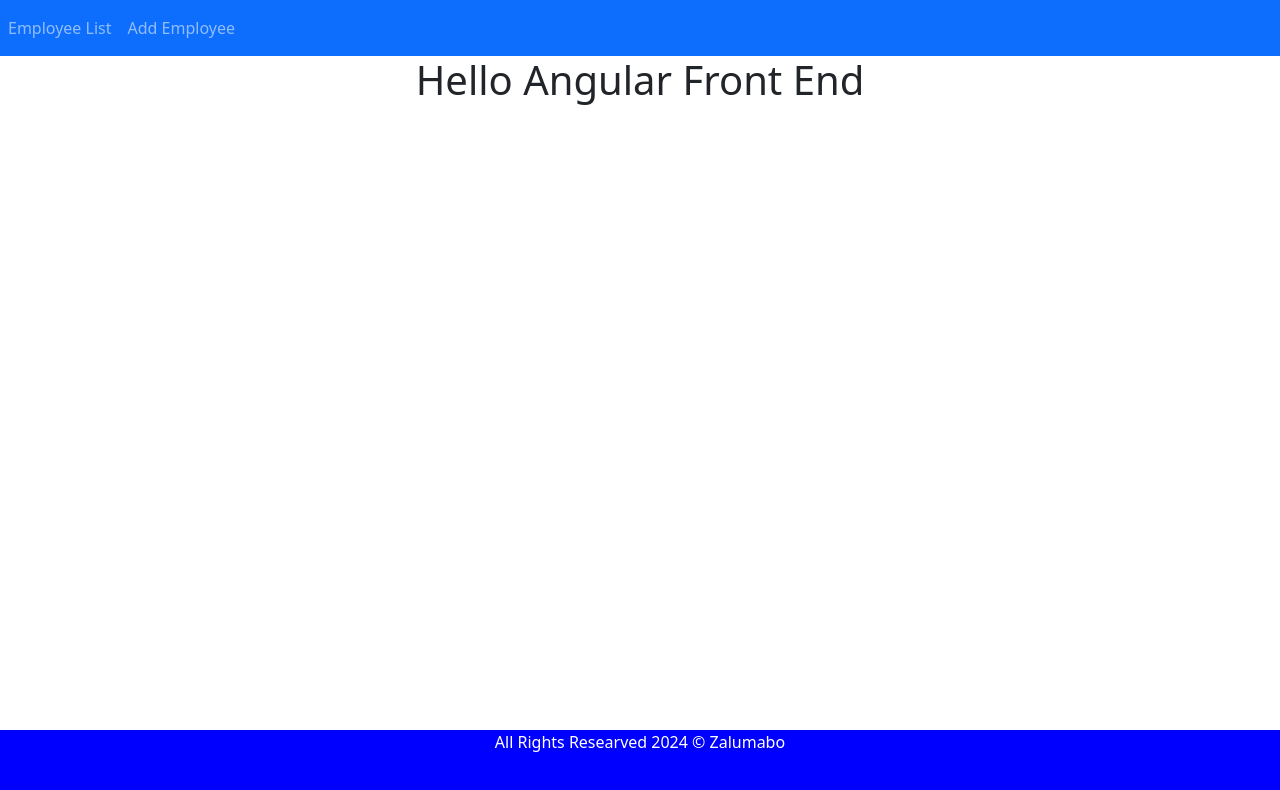
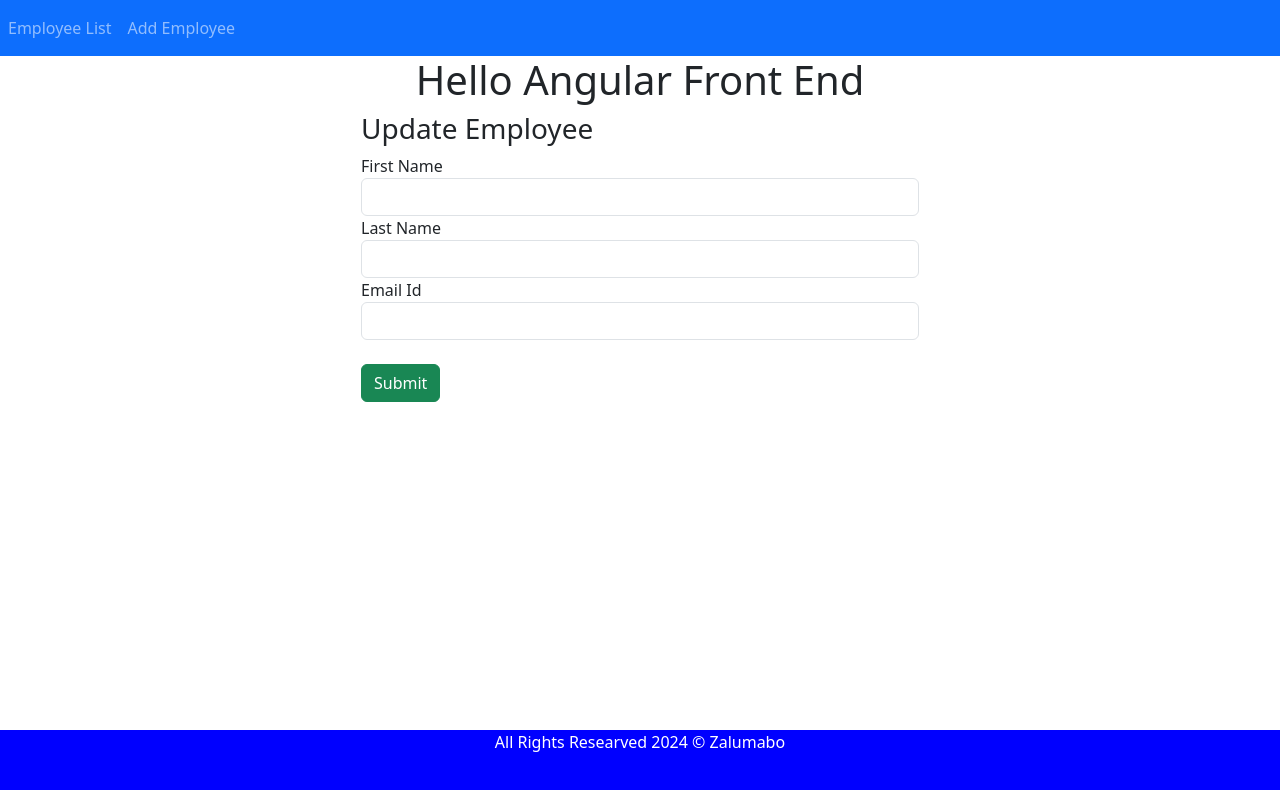
Before and after one commit to Lungsta/hello-angular-frontend, an Angular app: page /update-employee/1 in a window 1280 px wide. Before the commit this address led to /. Shown: the top 790 px of the page. Built offline with nearby package versions, Linux system fonts and the light colour scheme; no server answers.

Commit message:
Implemented employee updates

```diff
--- a/src/app/app.module.ts
+++ b/src/app/app.module.ts
@@ -6,13 +6,15 @@
 import { CreateEmployeeComponent } from "./create-employee/create-employee.component";
 import { FormsModule } from "@angular/forms";
 import { NgModel } from "@angular/forms";
+import { UpdateEmployeeComponent } from "./update-employee/update-employee.component";
 
 
 @NgModule({
     declarations: [
         AppComponent,
         EmployeeListComponent,
-        CreateEmployeeComponent
+        CreateEmployeeComponent,
+        UpdateEmployeeComponent
     ],
     imports: [
         BrowserModule,
--- a/src/app/app.routes.ts
+++ b/src/app/app.routes.ts
@@ -2,10 +2,12 @@
 import { Routes, RouterModule } from '@angular/router';
 import { EmployeeListComponent } from './employee-list/employee-list.component';
 import { CreateEmployeeComponent } from './create-employee/create-employee.component';
+import { UpdateEmployeeComponent } from './update-employee/update-employee.component';
 
 export const routes:  Routes = [
     {path: 'employees', component: EmployeeListComponent},
     {path: 'create-employee', component: CreateEmployeeComponent},
+    {path: 'update-employee/:id', component: UpdateEmployeeComponent},
     {path: '', redirectTo: 'employees', pathMatch: 'full'}
   ];
 
--- a/src/app/create-employee/create-employee.component.ts
+++ b/src/app/create-employee/create-employee.component.ts
@@ -3,7 +3,7 @@
 import { FormsModule } from '@angular/forms';
 import { EmployeeService } from '../employee.service';
 import { error } from 'console';
-import { HttpClientModule, HttpClient } from '@angular/common/http';
+import { HttpClientModule } from '@angular/common/http';
 import { Router } from '@angular/router';
 
 @Component({
--- a/src/app/employee-list/employee-list.component.html
+++ b/src/app/employee-list/employee-list.component.html
@@ -2,16 +2,20 @@
 <table class="table table-stripped">
     <thead>
         <tr>
-            <th> First Name</th>
-            <th> Last Name</th>
-            <th> Email Id</th>
+            <th>First Name</th>
+            <th>Last Name</th>
+            <th>Email Id</th>
+            <th>Actions</th>
         </tr>
     </thead>
     <tbody>
         <tr *ngFor = "let employee of employees">
-            <td> {{employee.firstName}}</td>
-            <td> {{employee.lastName}}</td>
-            <td> {{employee.emailId}}</td>
+            <td>{{employee.firstName}}</td>
+            <td>{{employee.lastName}}</td>
+            <td>{{employee.emailId}}</td>
+            <td>
+                <button (click) = "updateEmployee(employee.id)" class ="btn btn-info"> Update Info</button>
+            </td>
         </tr>
     </tbody>
 
--- a/src/app/employee-list/employee-list.component.ts
+++ b/src/app/employee-list/employee-list.component.ts
@@ -12,7 +12,7 @@
   templateUrl: './employee-list.component.html',
   styleUrl: './employee-list.component.css'
 })
-export class EmployeeListComponent  implements OnInit{
+export class EmployeeListComponent  implements OnInit {
 
   employees!: Employee[];
 
@@ -25,6 +25,7 @@
     }
     )
   }
+
   goToEmployeeList(){
     (<any>this.router).navigate(['/employees']);
   }
@@ -33,4 +34,8 @@
     this.getEmployeeList();
   }
 
+  updateEmployee(id: number) {
+    this.router.navigate(['update-employee', id]);
+  }
+
 }
--- a/src/app/employee.service.ts
+++ b/src/app/employee.service.ts
@@ -19,4 +19,12 @@
     createEmployee(employee: Employee): Observable<Object> {
         return this.httpClient.post<Employee>(`${this.baseURL}`, employee);
     }
+
+    getEmployeeById(id: number): Observable<Employee> {
+        return this.httpClient.get<Employee>(`${this.baseURL}/${id}`);
+    }
+
+    updateEmployee(employee: Employee): Observable<Object> {
+        return this.httpClient.put<Employee>(`${this.baseURL}/${employee.id}`, employee);
+    }
 }
--- /dev/null
+++ b/src/app/update-employee/update-employee.component.html
@@ -0,0 +1,32 @@
+<div class="col-md-6 offset-md-3">
+    <h3>Update Employee</h3>
+    <form (ngSubmit)="onSubmit()">
+
+        <div class="form-group">
+            <label>
+                First Name
+            </label>
+            <input type="text" class="form-control" id="firstName" [(ngModel)]="employee.firstName" name="firstName">
+        </div>
+
+        <div class="form-group">
+            <label>
+                Last Name
+            </label>
+            <input type="text" class="form-control" id="lasttName" [(ngModel)]="employee.lastName" name="lastName">
+        </div>
+
+        <div class="form-group">
+            <label>
+                Email Id
+            </label>
+            <input type="text" class="form-control" id="emailId" [(ngModel)]="employee.emailId" name="emailId">
+        </div>
+
+        <br/>
+        <div class="form-group">
+            <button class="btn btn-success" type="submit">Submit</button>
+        </div>
+
+    </form>
+</div>
--- /dev/null
+++ b/src/app/update-employee/update-employee.component.ts
@@ -0,0 +1,57 @@
+import { Component } from '@angular/core';
+import { Employee } from '../employee';
+import { FormsModule } from '@angular/forms';
+import { HttpClientModule } from '@angular/common/http';
+import { EmployeeService } from '../employee.service';
+import { ActivatedRoute, Router } from '@angular/router';
+
+@Component({
+  selector: 'app-update-employee',
+  standalone: true,
+  imports: [FormsModule, HttpClientModule],
+  templateUrl: './update-employee.component.html',
+  styleUrl: './update-employee.component.css'
+})
+export class UpdateEmployeeComponent {
+
+  employee: Employee = new Employee();
+  id: number = 0;
+
+  constructor(private employeeService: EmployeeService, private router: Router, private activatedRoute: ActivatedRoute){}
+
+  ngOnInit(): void {
+    this.activatedRoute.params.subscribe(s => {
+      console.log("ID: " + s["id"])
+      this.id = s["id"]
+    });
+
+    this.getEmployeeById(this.id);
+  }
+
+
+  getEmployeeById(id: number) {
+    return this.employeeService.getEmployeeById(id).subscribe(data=> {
+      console.log(data);
+      this.employee = data;
+    },
+  error => console.log(error));
+  }
+
+  goToEmployeeList(){
+    this.router.navigate(['/employees']);
+  }
+
+  saveEmployee() {
+    this.employeeService.updateEmployee(this.employee).subscribe(data => {
+      console.log(data);
+      this.goToEmployeeList();
+    },
+    error => console.log(error));
+  }
+
+  onSubmit() {
+    console.log(this.employee);
+    this.saveEmployee();
+  }
+
+}
```
Also changed, not shown: src/app/update-employee/update-employee.component.css (added), 1 other file (tests, documents, lock files or other folders).
